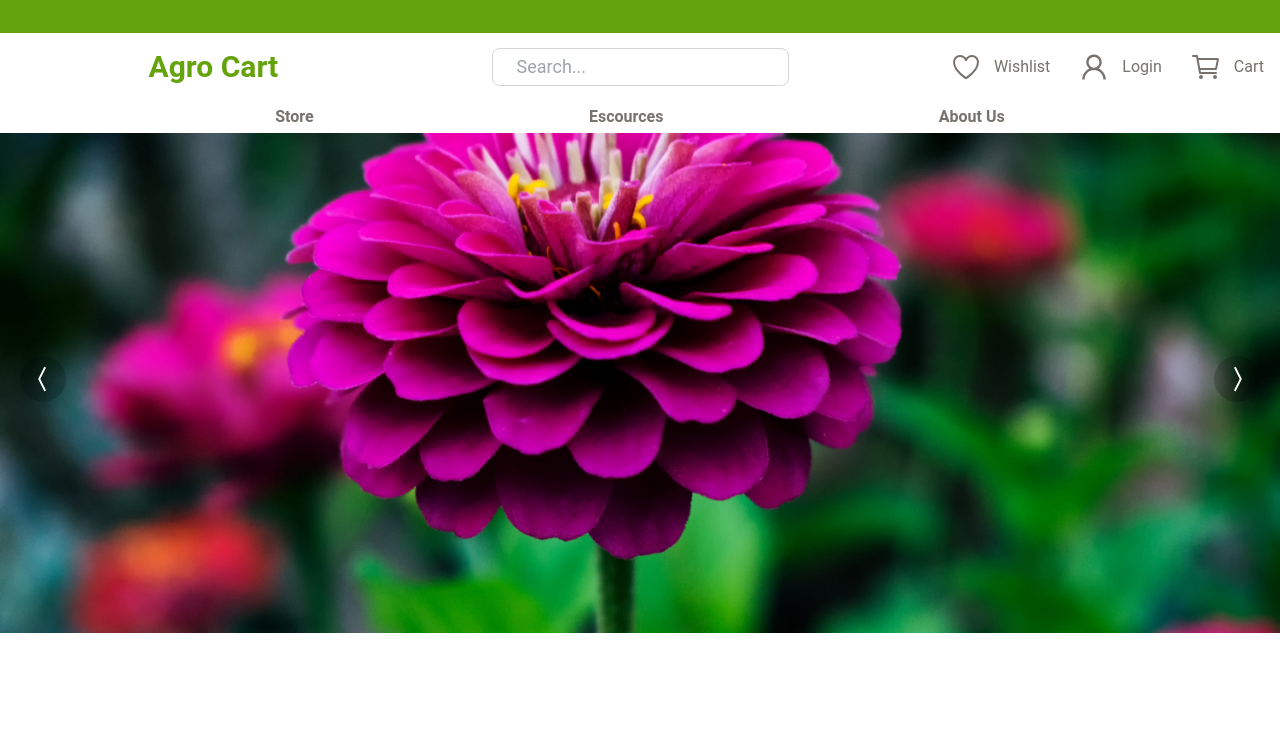
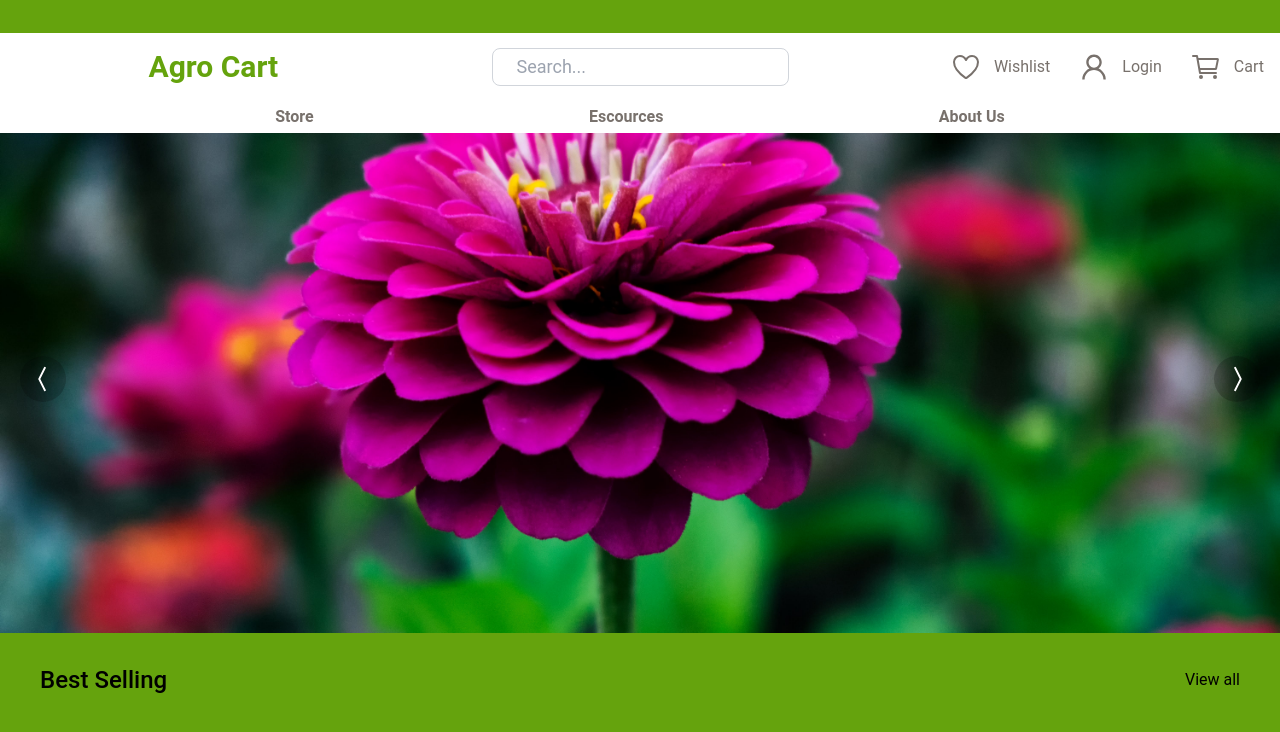
Before and after one commit to msvish/Ecommerce, a React (Create React App) app: page / in a window 1280 px wide. Shown: the top 732 px of the page. Built offline with nearby package versions, Linux system fonts and the light colour scheme; no server answers.

Commit message:
feat: Best seeler

```diff
--- /dev/null
+++ b/src/Components/BestSelling/bestSelling.js
@@ -0,0 +1,16 @@
+import React from "react";
+
+export const BestSelling = () => {
+  return (
+    <div className="bg-lime-600 flex flex-col w-full h-3/4">
+      <div className="flex flex-row items-center justify-between h-1/4">
+        <div className="p-10 text-black text-2xl font-medium">Best Selling</div>
+        <div className="p-10 ">
+          {" "}
+          <p className="text-black cursor-pointer">View all</p>
+        </div>
+      </div>
+      <div className="h-full"></div>
+    </div>
+  );
+};
--- a/src/Components/Main/main.js
+++ b/src/Components/Main/main.js
@@ -1,11 +1,15 @@
 import React, { useState } from "react";
 import CustomCarousel from "../utils/Carousel/carousel";
+import { BestSelling } from "../BestSelling/bestSelling";
 
 function Main() {
   return (
     <div className="w-full h-full">
       <div className="parent bg-green-300 w-full h-3/4">
         <CustomCarousel />
+        <BestSelling />
+        <BestSelling />
+        <BestSelling />
       </div>
     </div>
   );
```
